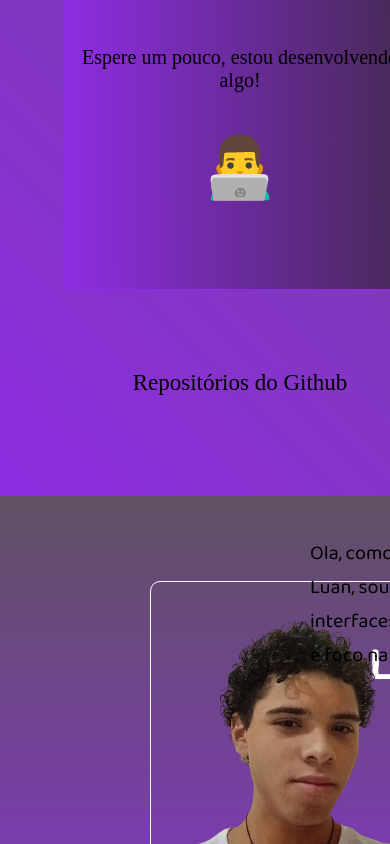
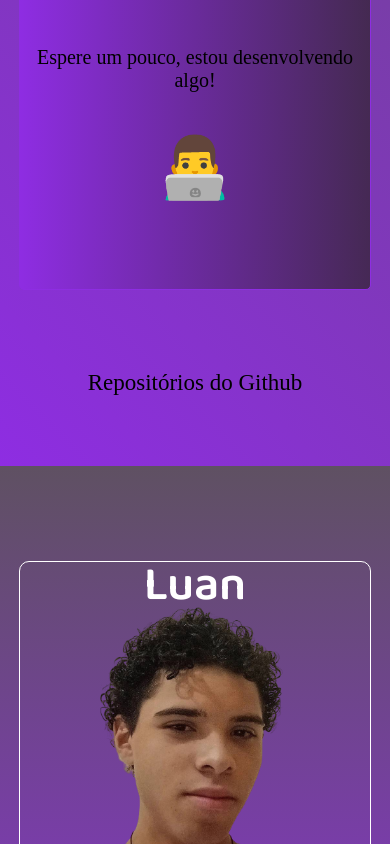
Before and after one commit to Luaanslv/Portfolio, a plain HTML site: page index.html in a window 390 px wide. Shown: the part 3132-3976 px from the top of the page. Drawn offline with Linux system fonts and the light colour scheme.

Commit message:
:dragon: responsividade

```diff
--- a/assets/style.css
+++ b/assets/style.css
@@ -270,16 +270,13 @@ aside h1{
 }
 .sessao-projetos{
     background-image: linear-gradient(225deg, #37253bcc 0%, #8E2DE2 100%);
-    padding-bottom: 100px;
-    max-width: 120rem;
-    min-width: 30rem;
+    padding-bottom: 70px;
     width: 100%;
 }
 .card-info{
     width: 350px;
     height: 380px;
     background: linear-gradient(270deg, #37253bcc 0%, #8E2DE2 100%);
-    margin: 0 auto;
     border: 1px solid #8E2DE2 ;
     border-radius: 5px;
     cursor: pointer;
@@ -375,7 +372,7 @@ aside h1{
         width: 100%;
     }
     .imagen-luan{
-        max-width: 300px;
+        max-width: 500px;
     }
 }
 
@@ -392,28 +389,24 @@ aside h1{
 }
 .sessao-myself{
     background-image: linear-gradient(#37253bcc, #8E2DE2);
-    height:600px ;
-    margin: 0 auto;
-    padding-left:150px;
+    height:700px ;
+    text-align: center;
 }
 .sessao-myself h1{
-    padding-top: 50px;
-    padding-left: 150px;
+   padding-bottom: 60px;
 }
 .sobre-foto{
     font-family: var(--font-primary);
     font-size: 20px;
     color: #000;
-    width: 100%;
-    max-width: 400px;
-    max-height: 450px;
-    margin: auto;
-    margin-top: -350px;
-    padding-left: 160px;;
+    max-width: 500px;
+    max-height: 500px;
 }
 .imagen-luan{
     border-radius: 10px;
     border:solid  0.2px #fff;
+    height: 350px;
+    width: 350px;
 }
 #foto-luan{
     margin-top: -150px;
```
